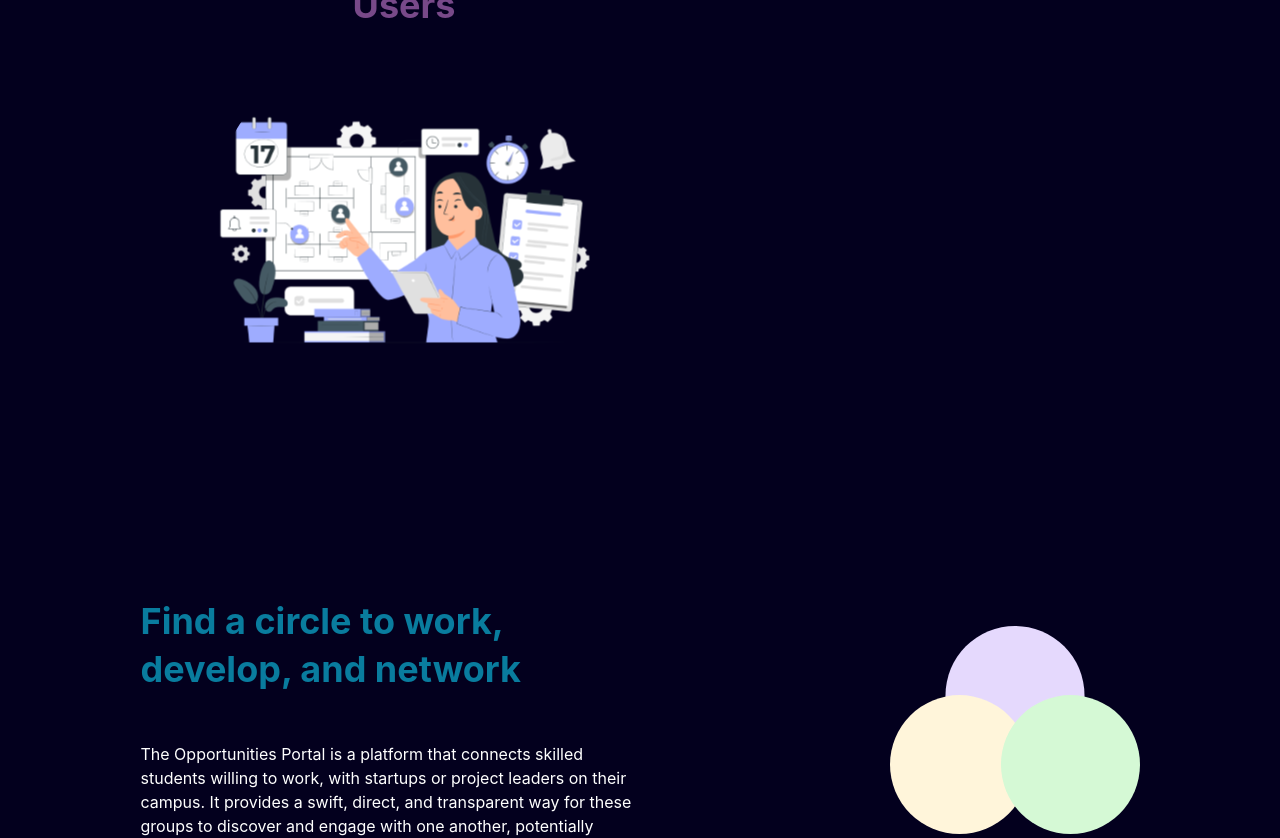
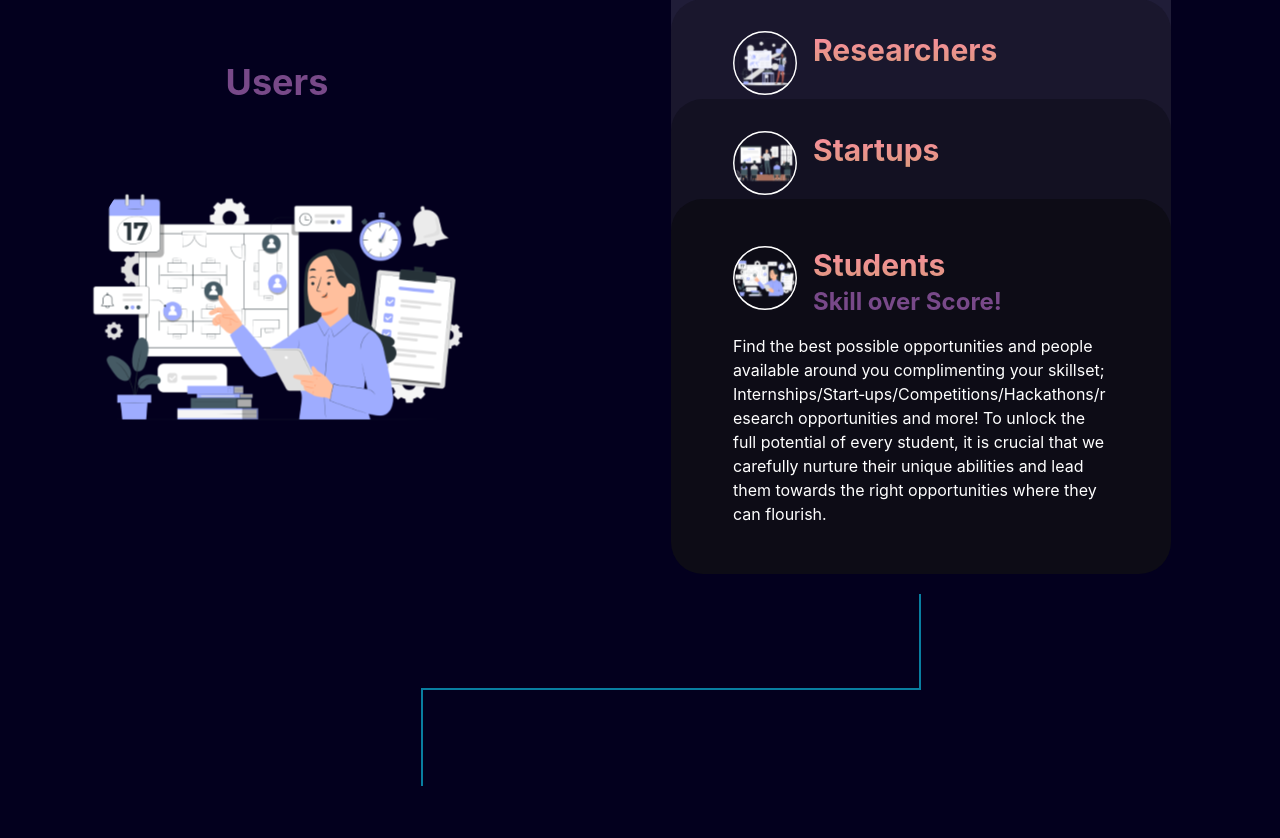
Before and after one commit to The-Opportunties-Portal/top-landing, a Next.js app: page / in a window 1280 px wide. Shown: the part 1960-2798 px from the top of the page. Built offline with nearby package versions, Linux system fonts and the light colour scheme.

Commit message:
add basic functionality and styling

```diff
--- a/components/index/Network.tsx
+++ b/components/index/Network.tsx
@@ -5,8 +5,8 @@ export const Network = () => {
   return (
     <Flex
       minH="75vh"
-      pt={{ base: "100px", md: "40px" }}
-      pb={"60px"}
+      pt={{ base: "100px", md: "250px" }}
+      pb={"150px"}
       color="white"
       bg="rgba(3, 0, 30, 1)"
       px={8}
--- a/components/index/UserCard.tsx
+++ b/components/index/UserCard.tsx
@@ -1,8 +1,9 @@
 import { Box, Flex, Heading, Image, Text } from "@chakra-ui/react";
 import { motion } from "framer-motion";
-import React from "react";
+import React, { useState } from "react";
 
 import { UserType } from "./Users";
+import styles from "../../styles/UserCard.module.css";
 
 export const usersImageVariant = {
   hidden: {
@@ -18,7 +19,21 @@ export const usersImageVariant = {
   },
 };
 
-export const Card = ({ user, image }: { user: UserType; image: String }) => {
+export const UserCard = ({
+  user,
+  image,
+  cn,
+  index,
+  allUsers,
+  setAllUsers,
+}: {
+  user: UserType;
+  image: String;
+  cn: string;
+  index: number;
+  allUsers: Array<UserType>;
+  setAllUsers: React.Dispatch<React.SetStateAction<Array<UserType>>>;
+}) => {
   const userImageVariant = {
     hidden: {
       x: -10,
@@ -33,13 +48,60 @@ export const Card = ({ user, image }: { user: UserType; image: String }) => {
     },
   };
 
+  const userHeadingVariant = {
+    hidden: {
+      x: -10,
+      y: index == 0 ? 0 : 32,
+      opacity: 0,
+    },
+    visible: {
+      x: 0,
+      y: index == 0 ? 0 : 32,
+      opacity: 1,
+      transition: {
+        duration: 0.3,
+      },
+    },
+  };
+
+  const [classes, setClasses] = useState("");
+  let style;
+  if (classes.includes("transformThis")) {
+    style = styles.transformThis;
+  } else {
+    style = styles.transformPrev;
+  }
+
   return (
+    <Flex
+      w="100%"
+      h={{ base: "300px", lg: "375px" }}
+      justify="center"
+      align={index == 0 ? "center" : "start"}
+      className={`${cn} ${style}`}
+      borderRadius={32}
+      zIndex={allUsers.length - index}
+    >
       <Box
         maxW="440px"
-      bg={"#201d38"}
         p={8}
-      borderRadius={32}
         position="relative"
+        as={"button"}
+        onClick={function () {
+          if (classes.includes("transformThis")) {
+            classes.replace("transformThis", "");
+          }
+          if (classes.includes("transformPrev")) {
+            classes.replace("transformPrev", "");
+          }
+          setAllUsers((oldAllUsers) =>
+            oldAllUsers.filter((oldUser) => oldUser !== user)
+          );
+          setClasses((oldClasses) => {
+            return oldClasses + " transformThis transformPrev";
+          });
+          setAllUsers((oldAllUsers) => [user, ...oldAllUsers]);
+        }}
       >
         <Flex>
           <Image
@@ -59,10 +121,11 @@ export const Card = ({ user, image }: { user: UserType; image: String }) => {
               as={motion.h2}
               key={user.type as React.Key}
               fontSize={{
-              base: "lg",
-              md: "xl",
-              lg: "2xl",
+                base: "xl",
+                md: "2xl",
+                lg: "3xl",
               }}
+              textAlign="start"
               sx={{
                 background: "linear-gradient(180deg, #FD8CA2 0%, #DA9A79 100%)",
                 WebkitBackgroundClip: "text",
@@ -80,13 +143,14 @@ export const Card = ({ user, image }: { user: UserType; image: String }) => {
               as={motion.h1}
               key={user.heading as React.Key}
               fontSize={{
-              base: "xl",
-              md: "2xl",
-              lg: "3xl",
+                base: "lg",
+                md: "xl",
+                lg: "2xl",
               }}
+              textAlign="start"
               color="#784989"
               mb={4}
-            variants={userImageVariant}
+              variants={userHeadingVariant}
               initial="hidden"
               animate="visible"
             >
@@ -105,43 +169,11 @@ export const Card = ({ user, image }: { user: UserType; image: String }) => {
           variants={userImageVariant}
           initial="hidden"
           animate="visible"
+          textAlign={"start"}
         >
           {user.content}
         </Text>
-      <Flex
-        className="HELLO"
-        position={"absolute"}
-        display={{ base: "none", md: "flex" }}
-        left={0}
-        bottom={0}
-        w="100%"
-        transform="translate(-50%, 100%)"
-        direction={"column"}
-        align="end"
-      >
-        <Box
-          h={{ md: "84px", lg: "96px" }}
-          w={{ md: "50%", lg: "100%" }}
-          borderRight="2px solid rgba(9, 126, 160, 1)"
-          borderBottom="2px solid rgba(9, 126, 160, 1)"
-          zIndex={2}
-        />
-        <Box
-          w={{ md: "50%", lg: "100%" }}
-          h={{ md: "84px", lg: "96px" }}
-          borderLeft="2px solid rgba(9, 126, 160, 1)"
-        />
+      </Box>
     </Flex>
-      <Box
-        position="absolute"
-        left={{ base: "0px" }}
-        bottom="0px"
-        transform={"translateY(100%)"}
-        display={{ base: "block", md: "none" }}
-        w="50%"
-        h="48px"
-        borderRight="2px solid rgba(9, 126, 160, 1)"
-      />
-    </Box>
   );
 };
--- a/components/index/Users.tsx
+++ b/components/index/Users.tsx
@@ -1,19 +1,22 @@
 import { Box, Flex, Heading, Image, Stack, Text } from "@chakra-ui/react";
-import React, { useState } from "react";
+import React, { ReactElement, useState } from "react";
 import { motion } from "framer-motion";
 
 import styles from "../../styles/Users.module.css";
 import { usersImageVariant } from "./UserCard";
+import { UserCard } from "./UserCard";
 
 class User {
   type: String;
   heading: String;
   content: String;
+  image: String;
 
-  constructor(type: String, heading: String, content: String) {
+  constructor(type: String, heading: String, content: String, image: String) {
     this.type = type;
     this.heading = heading;
     this.content = content;
+    this.image = image;
   }
 }
 
@@ -21,69 +24,87 @@ export type UserType = {
   type: String;
   heading: String;
   content: String;
+  image: String;
 };
 
 export const Users = () => {
   const initialImage = "Ellipse 5";
-  const imageClickHandler = (e: React.MouseEvent) => {
-    if (e.target instanceof HTMLElement) {
-      setImage(e.target.dataset.img || " ");
-      switch (e.target.dataset.user) {
-        case "student":
-          setUser(student);
-          break;
-        case "startup":
-          setUser(startup);
-          break;
-        case "researcher":
-          setUser(researcher);
-          break;
-        case "fundingInstitution":
-          setUser(fundingInstitution);
-          break;
-        default:
-          setUser(student);
-      }
-    }
-  };
+  // const imageClickHandler = (e: React.MouseEvent) => {
+  //   if (e.target instanceof HTMLElement) {
+  //     setImage(e.target.dataset.img || " ");
+  //     switch (e.target.dataset.user) {
+  //       case "student":
+  //         setUser(student);
+  //         break;
+  //       case "startup":
+  //         setUser(startup);
+  //         break;
+  //       case "researcher":
+  //         setUser(researcher);
+  //         break;
+  //       case "fundingInstitution":
+  //         setUser(fundingInstitution);
+  //         break;
+  //       default:
+  //         setUser(student);
+  //     }
+  //   }
+  // };
 
   const studentsType = "Students";
   const studentsHeading = "Skill over Score!";
   const studentsContent = `Find the best possible opportunities and people available around you complimenting your skillset; Internships/Start\u{2011}ups/Competitions/Hackathons/research opportunities and more! To unlock the full potential of every student, it is crucial that we carefully nurture their unique abilities and lead them towards the right opportunities where they can flourish.`;
+  const studentsImage = "Ellipse 5";
 
   const startupsType = "Startups";
   const startupsHeading = "Effort over procrastination!";
   const startupsContent =
     "With a single search, you can access a wealth of high\u{2011}quality talent with the specific skillsets you need to succeed. No longer will you have to sift through countless resumes or spend countless hours searching for the perfect candidate. Simply enter your search criteria and let our platform do the rest, connecting you with the finest talent available.";
+  const startupsImage = "Ellipse 6";
 
   const researchersType = "Researchers";
   const researchersHeading = "Find skilled thinkers and innovators!";
   const researchersContent =
     "Uncover a pool of exceptional problem\u{2011}solvers, critical thinkers, and innovative minds with the necessary skills for your research. Our platform connects you with individuals who are not only highly qualified, but also eager to learn, grow, and take on new challenges. With just a few clicks, you can find the perfect team to drive your research forward and unlock new insights and breakthroughs.";
+  const researchersImage = "Ellipse 7";
 
   const fundingInstitutionsType = "Funding Institutions";
-  const fundingInstitutionsHeading =
-    "The best startups and talents, all in one place!";
+  const fundingInstitutionsHeading = "The most promising talent in one place!";
   const fundingInstitutionsContent =
     "For funding institutions and inventors, finding a promising startup to invest in is always a hassle. Worry no more, as our platform helps investors find the best and most promising startups, backed by highly talented and quality teams, with just a simple search. By working with the best startups, funding institutions can help cultivate innovation and economic growth and get the right returns.";
+  const fundingInstitutionsImage = "Ellipse 8";
 
-  const student = new User(studentsType, studentsHeading, studentsContent);
-  const startup = new User(startupsType, startupsHeading, startupsContent);
+  const student = new User(
+    studentsType,
+    studentsHeading,
+    studentsContent,
+    studentsImage
+  );
+  const startup = new User(
+    startupsType,
+    startupsHeading,
+    startupsContent,
+    startupsImage
+  );
   const researcher = new User(
     researchersType,
     researchersHeading,
-    researchersContent
+    researchersContent,
+    researchersImage
   );
   const fundingInstitution = new User(
     fundingInstitutionsType,
     fundingInstitutionsHeading,
-    fundingInstitutionsContent
+    fundingInstitutionsContent,
+    fundingInstitutionsImage
   );
 
-  const allUsers = [student, startup, researcher, fundingInstitution];
-
-  const [image, setImage] = useState(initialImage);
-  const [user, setUser] = useState(student);
+  const [allUsers, setAllUsers] = useState([
+    student,
+    startup,
+    researcher,
+    fundingInstitution,
+  ]);
 
   const variants = {
     initial: {
@@ -152,7 +173,6 @@ export const Users = () => {
         justify={{ base: "start", sm: "start", md: "space-around" }}
         align={"center"}
         flexGrow={1}
-        gap={{ sm: 12, md: 0 }}
       >
         <Box className="users" pt={{ base: 12 }}>
           <Heading
@@ -166,10 +186,10 @@ export const Users = () => {
             Users
           </Heading>
           <Image
-            key={image}
+            key={allUsers[0].image as React.Key}
             as={motion.img}
             exit="exit"
-            src={`/images/${image} User.svg`}
+            src={`/images/${allUsers[0].image} User.svg`}
             alt="user making plans"
             w={{ base: "300px", md: "400px" }}
             h={{ base: "300px", md: "400px" }}
@@ -182,11 +202,69 @@ export const Users = () => {
         <Flex>
           <Flex
             w={{ base: "100%", md: "100%" }}
-            bg={"#12102c"}
+            // bg={"#12102c"}
             borderRadius={32}
             direction={{ base: "column", sm: "row" }}
             mx={8}
-          ></Flex>
+            position="relative"
+          >
+            <div
+              className={`${styles.cardWrap} ${styles.trans}`}
+              style={{
+                marginTop: "150px",
+                // display: "flex",
+                // justifyContent: "center",
+                // alignItems: "center",
+                // flexDirection: "column",
+              }}
+            >
+              {allUsers.map((singleUser: UserType, i: number) => (
+                <UserCard
+                  key={i as React.Key}
+                  index={i}
+                  user={singleUser}
+                  image={singleUser.image}
+                  cn={`${styles.card} ${singleUser.type}`}
+                  allUsers={allUsers}
+                  setAllUsers={setAllUsers}
+                />
+              ))}
+            </div>
+            <Flex
+              className="HELLO"
+              position={"absolute"}
+              display={{ base: "none", md: "flex" }}
+              left={0}
+              bottom={0}
+              w="100%"
+              transform="translate(-50%, 100%)"
+              direction={"column"}
+              align="end"
+            >
+              <Box
+                h={{ md: "84px", lg: "96px" }}
+                w={{ md: "50%", lg: "100%" }}
+                borderRight="2px solid rgba(9, 126, 160, 1)"
+                borderBottom="2px solid rgba(9, 126, 160, 1)"
+                zIndex={2}
+              />
+              <Box
+                w={{ md: "50%", lg: "100%" }}
+                h={{ md: "84px", lg: "96px" }}
+                borderLeft="2px solid rgba(9, 126, 160, 1)"
+              />
+            </Flex>
+            <Box
+              position="absolute"
+              left={{ base: "0px" }}
+              bottom="0px"
+              transform={"translateY(100%)"}
+              display={{ base: "block", md: "none" }}
+              w="50%"
+              h="48px"
+              borderRight="2px solid rgba(9, 126, 160, 1)"
+            />
+          </Flex>
         </Flex>
       </Stack>
     </Flex>
--- /dev/null
+++ b/styles/UserCard.module.css
@@ -0,0 +1,61 @@
+.transformThis {
+  animation: scaleDown 500ms;
+}
+
+.transformPrev {
+  animation: scaleUp 1s;
+}
+
+@keyframes scaleUp {
+  0% {
+    transform: scale(1.05) translateY(25px);
+    opacity: 0;
+  }
+  20% {
+    transform: scale(1.04) translateY(20px);
+    opacity: 0.1;
+  }
+  40% {
+    transform: scale(1.03) translateY(15px);
+    opacity: 0.2;
+  }
+  60% {
+    transform: scale(1.02) translateY(10px);
+    opacity: 0.4;
+  }
+  80% {
+    transform: scale(1.01) translateY(5px);
+    opacity: 0.8;
+  }
+  100% {
+    transform: scale(1) translateY(0);
+    opacity: 1;
+  }
+}
+
+@keyframes scaleDown {
+  0% {
+    transform: scale(1) translateY(-25px);
+    opacity: 0;
+  }
+  20% {
+    transform: scale(1) translateY(-20px);
+    opacity: 0.1;
+  }
+  40% {
+    transform: scale(1) translateY(-15px);
+    opacity: 0.2;
+  }
+  60% {
+    transform: scale(1) translateY(-10px);
+    opacity: 0.4;
+  }
+  80% {
+    transform: scale(1) translateY(-5px);
+    opacity: 0.8;
+  }
+  100% {
+    transform: scale(1) translateY(0px);
+    opacity: 1;
+  }
+}
--- a/styles/Users.module.css
+++ b/styles/Users.module.css
@@ -5,3 +5,47 @@
 .subImage:hover {
   transform: scale(1.2);
 }
+
+.cardWrap {
+  position: relative;
+  height: 500px;
+  width: 500px;
+  margin: 20px auto;
+}
+
+.card {
+  position: absolute;
+  text-align: center;
+}
+
+.card:hover {
+  cursor: pointer;
+}
+
+.card:first-of-type {
+  /* z-index: 10; */
+  bottom: 0px;
+  background: #0d0c16;
+}
+
+.card:nth-of-type(2) {
+  /* z-index: 9; */
+  left: 0;
+  bottom: 100px;
+  background: #131122;
+}
+
+.card:nth-of-type(3) {
+  /* z-index: 8; */
+  left: 0;
+  bottom: 200px;
+  background: #1a172d;
+}
+
+.card:nth-of-type(4) {
+  /* z-index: 7; */
+  left: 0;
+  bottom: 300px;
+  box-shadow: none;
+  background: #201d38;
+}
```
Also changed, not shown: .eslintrc.json. Lines whose indentation alone changed are shown as unchanged.
